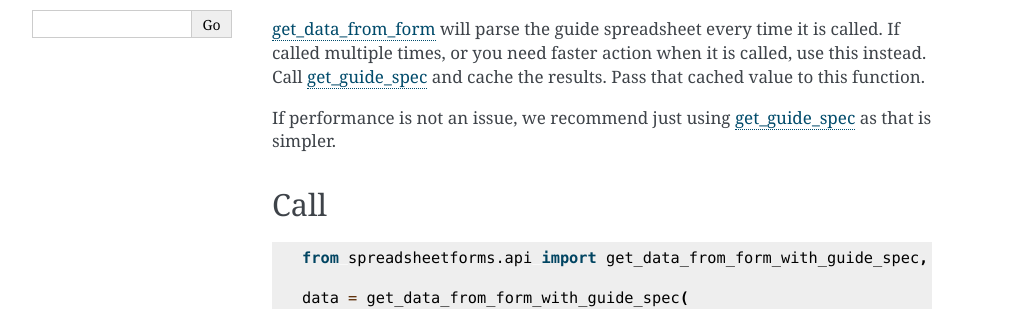
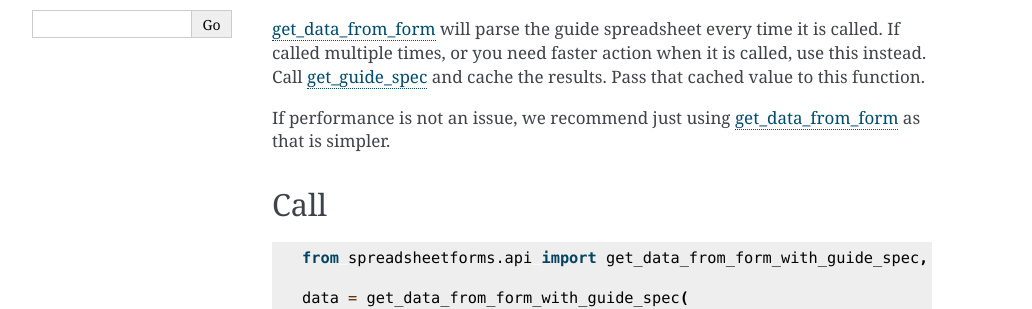
Before and after one commit to OpenDataServices/spreadsheet-forms, a Sphinx documentation site: the page built from docs/api/get_data_from_form_with_guide_spec.rst, in a window 1280 px wide. Shown: the part 343-652 px from the top of the page, without its empty margins (148-1180 px from the left). Built offline with Sphinx 7.4.7, drawn with Linux system fonts in a browser that asks for light colours.

```diff
--- a/docs/api/get_data_from_form_with_guide_spec.rst
+++ b/docs/api/get_data_from_form_with_guide_spec.rst
@@ -12,7 +12,7 @@ This is a version of :doc:`get_data_from_form<get_data_from_form>` that should b
 If called multiple times, or you need faster action when it is called, use this instead.
 Call :doc:`get_guide_spec<get_guide_spec>` and cache the results. Pass that cached value to this function.
 
-If performance is not an issue, we recommend just using :doc:`get_guide_spec<get_guide_spec>` as that is simpler.
+If performance is not an issue, we recommend just using :doc:`get_data_from_form<get_data_from_form>` as that is simpler.
 
 Call
 ----
```
Also changed, not shown: CHANGELOG.md (+4 -0 lines).
